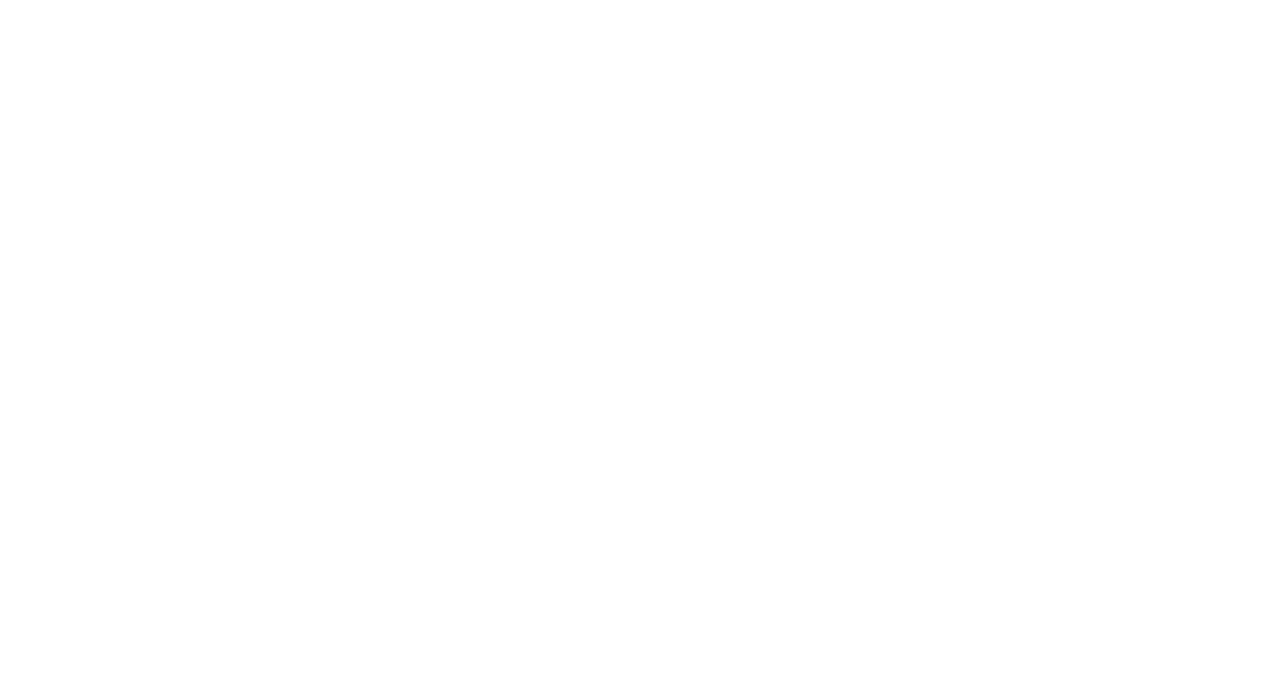
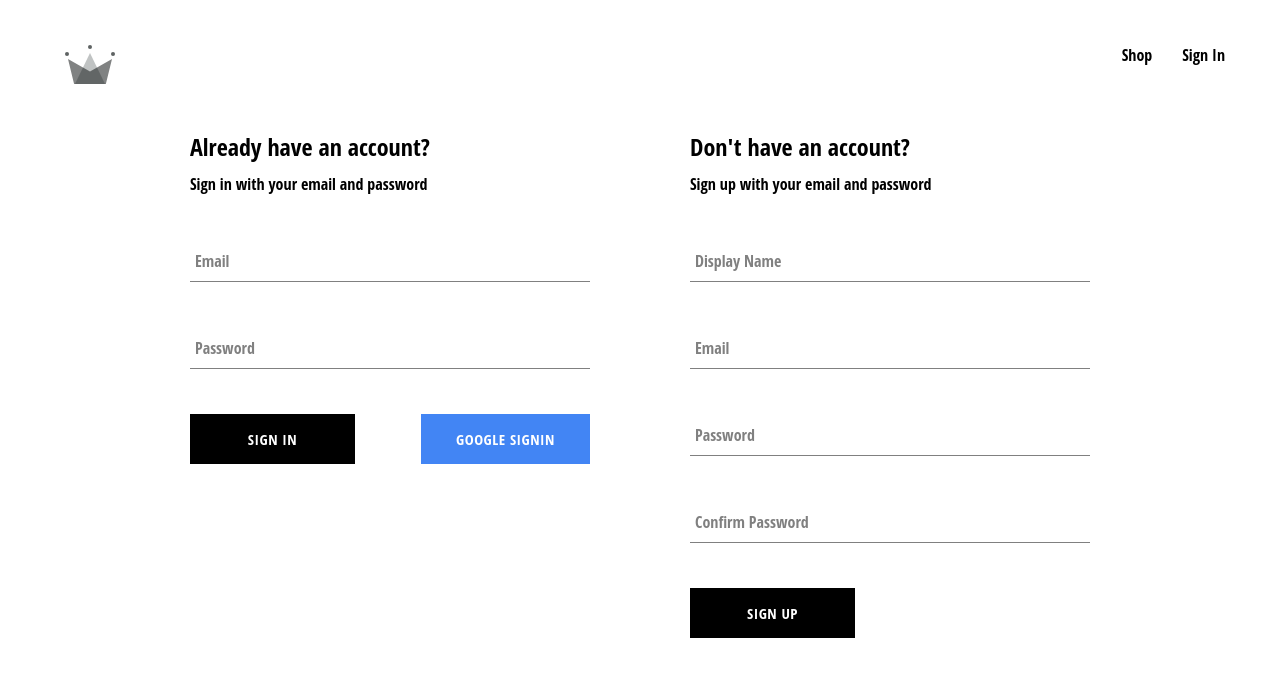
Before and after one commit to Ryehean/vite-jones-clothing, a React (Vite) app: page /auth in a window 1280 px wide. Before the commit this address had no page. Shown: the top 676 px of the page. Built offline with nearby package versions, Linux system fonts and the light colour scheme.

Commit message:
created authentication page and sign in form

```diff
--- a/src/App.jsx
+++ b/src/App.jsx
@@ -1,7 +1,7 @@
 import { Routes, Route } from "react-router-dom";
 import Home from "./routes/home/home.component";
 import Navigation from "./routes/navigation/navigation.component";
-import SignIn from "./routes/sign-in/sign-in.component";
+import Authentication from "./routes/authentication/authentication";
 
 const Shop = () => {
   return(<h1>I am the shop page!</h1>);
@@ -13,7 +13,7 @@
       <Route path="/" element={<Navigation />}>
         <Route index element={<Home />} />
         <Route path="shop" element={<Shop />} />
-        <Route path="sign-in" element={<SignIn />} />
+				<Route path="auth" element={<Authentication />} />
       </Route>
     </Routes>
   );
--- /dev/null
+++ b/src/components/sign-in-form/sign-in-form.component.jsx
@@ -0,0 +1,92 @@
+import { useState } from "react";
+import FormInput from "../form-input/form-input.component";
+import Button from "../button/button.component";
+import "./sign-in-form.styles.scss";
+
+import {
+	signInWithGooglePopup,
+	signInAuthUserWithEmailAndPassword,
+} from "../../utils/firebase/firebase.utils";
+
+const defaultFormFields = {
+	email: "",
+	password: "",
+};
+
+const SignInForm = () => {
+	const [formFields, setFormFields] = useState(defaultFormFields);
+	const { email, password } = formFields;
+
+	const resetFormFields = () => {
+		setFormFields(defaultFormFields);
+	};
+
+	const signInWithGoogle = async () => {
+		await signInWithGooglePopup();
+	};
+
+	const handleSubmit = async (event) => {
+		event.preventDefault();
+
+		try {
+			const { user } = await signInAuthUserWithEmailAndPassword(
+				email,
+				password
+			);
+
+			resetFormFields();
+		} catch (error) {
+			switch (error.code) {
+				case "auth/wrong-password":
+					alert("incorrect password for email");
+					break;
+
+				case "auth/user-not-found":
+					alert("no user associated with this email address");
+					break;
+				default:
+					console.log(error);
+			}
+		}
+	};
+
+	const handleChange = (event) => {
+		const { name, value } = event.target;
+		setFormFields({ ...formFields, [name]: value });
+	};
+
+	return (
+		<div className="sign-in-container">
+			<h2>Already have an account?</h2>
+			<span>Sign in with your email and password</span>
+			<form onSubmit={handleSubmit}>
+				<FormInput
+					label="Email"
+					type="email"
+					required
+					onChange={handleChange}
+					name="email"
+					value={email}
+				/>
+
+				<FormInput
+					label="Password"
+					type="password"
+					required
+					onChange={handleChange}
+					name="password"
+					value={password}
+				/>
+
+				<div className="buttons-container">
+					<Button type="submit">Sign In</Button>
+					<Button type="button" buttonType="google" onClick={signInWithGoogle}>
+						Google SignIn
+					</Button>
+				</div>
+			</form>
+		</div>
+	);
+};
+
+export default SignInForm;
--- /dev/null
+++ b/src/components/sign-in-form/sign-in-form.styles.scss
@@ -0,0 +1,14 @@
+.sign-in-container {
+    display: flex;
+    flex-direction: column;
+    width: 400px;
+
+    h2 {
+        margin: 10px 0;
+    }
+
+    .buttons-container {
+        display: flex;
+        justify-content: space-between;
+    }
+}
--- /dev/null
+++ b/src/routes/authentication/authentication.jsx
@@ -0,0 +1,14 @@
+import SignInForm from "../../components/sign-in-form/sign-in-form.component";
+import SignUpForm from "../../components/sign-up-form/sign-up-form.component";
+import "./authentication.styles.scss";
+
+const Authentication = () => {
+	return (
+		<div className="authentication-container">
+			<SignInForm />
+			<SignUpForm />
+		</div>
+	);
+};
+
+export default Authentication;
--- /dev/null
+++ b/src/routes/authentication/authentication.styles.scss
@@ -0,0 +1,6 @@
+.authentication-container {
+    display: flex;
+    width: 900px;
+    justify-content: space-between;
+    margin: 30px auto;
+}
--- a/src/routes/navigation/navigation.component.jsx
+++ b/src/routes/navigation/navigation.component.jsx
@@ -15,7 +15,7 @@
             <Link className="nav-link" to='/shop'>
                 Shop
             </Link>
-            <Link className="nav-link" to='/sign-in'>
+            <Link className="nav-link" to='/auth'>
                 Sign In
             </Link>
         </div>
--- a/src/routes/sign-in/sign-in.component.jsx
+++ /dev/null
@@ -1,27 +0,0 @@
-import {
-    signInWithGooglePopup,
-    createUserDocumentFromAuth
-} from '../../utils/firebase/firebase.utils';
-
-import SignUpForm from '../../components/sign-up-form/sign-up-form.component';
-
-import './sign-in.component.styles.scss';
-
-const SignIn = () => {
-    const logGoogleUser = async () => {
-        const {user} = await signInWithGooglePopup();
-        const userDocRef = await createUserDocumentFromAuth(user);
-    };
-
-    return(
-        <div className="sign-in-container">
-            <h1>Sign In Page</h1>
-            <button onClick={logGoogleUser}>
-                Sign In with Google Popup
-            </button>
-            <SignUpForm />
-        </div>
-    )
-};
-
-export default SignIn;
--- a/src/routes/sign-in/sign-in.component.styles.scss
+++ /dev/null
@@ -1,9 +0,0 @@
-.sign-in-container {
-    display: flex;
-    flex-direction: column;
-    width: 380px;
-
-    h2 {
-        margin: 10px 0;
-    }
-}
--- a/src/utils/firebase/firebase.utils.js
+++ b/src/utils/firebase/firebase.utils.js
@@ -72,11 +72,11 @@
     return await createUserWithEmailAndPassword(auth, email, password)
 }
 
-// export const signInAuthUserWithEmailAndPassword = async (email, password) => {
-// 	if (!email || !password) return;
+export const signInAuthUserWithEmailAndPassword = async (email, password) => {
+	if (!email || !password) return;
 
-// 	return await signInWithEmailAndPassword(auth, email, password);
-// };
+	return await signInWithEmailAndPassword(auth, email, password);
+};
 
 // export const signOutUser = async () => await signOut(auth);
 
```
